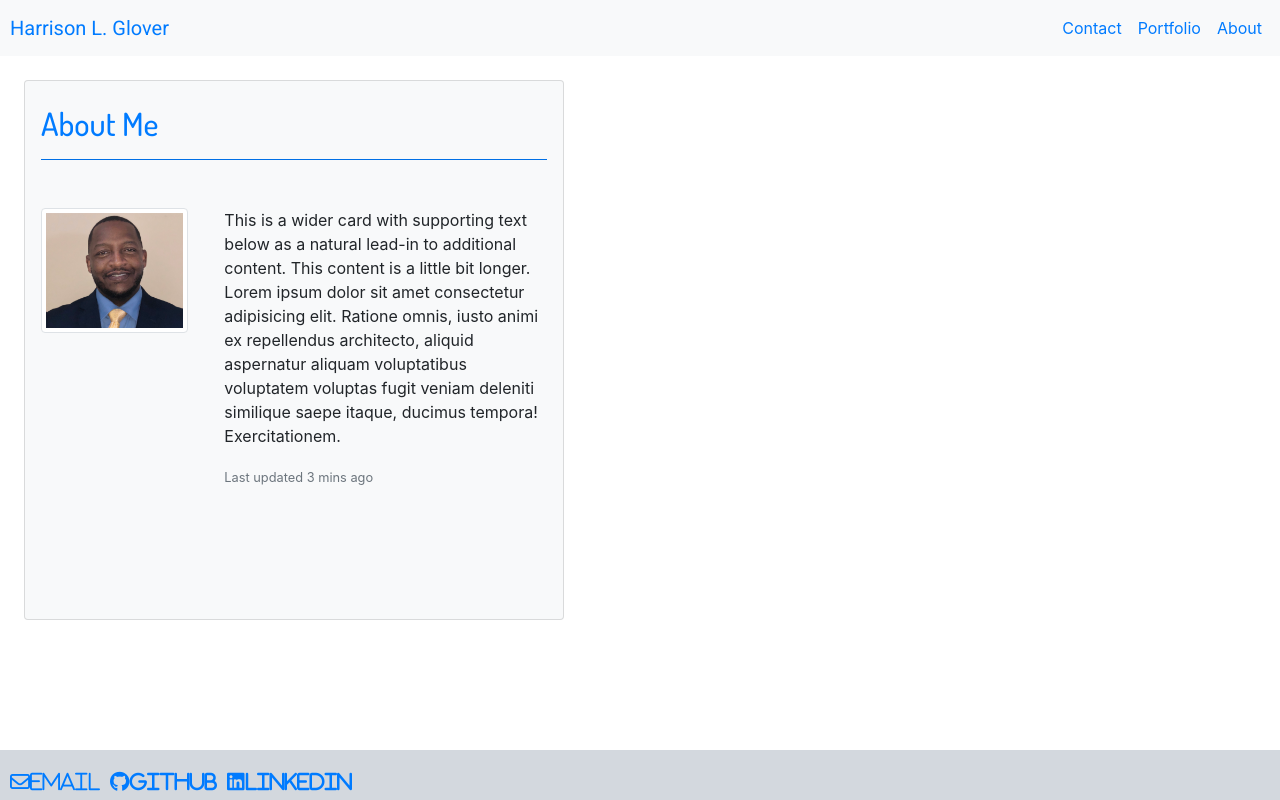
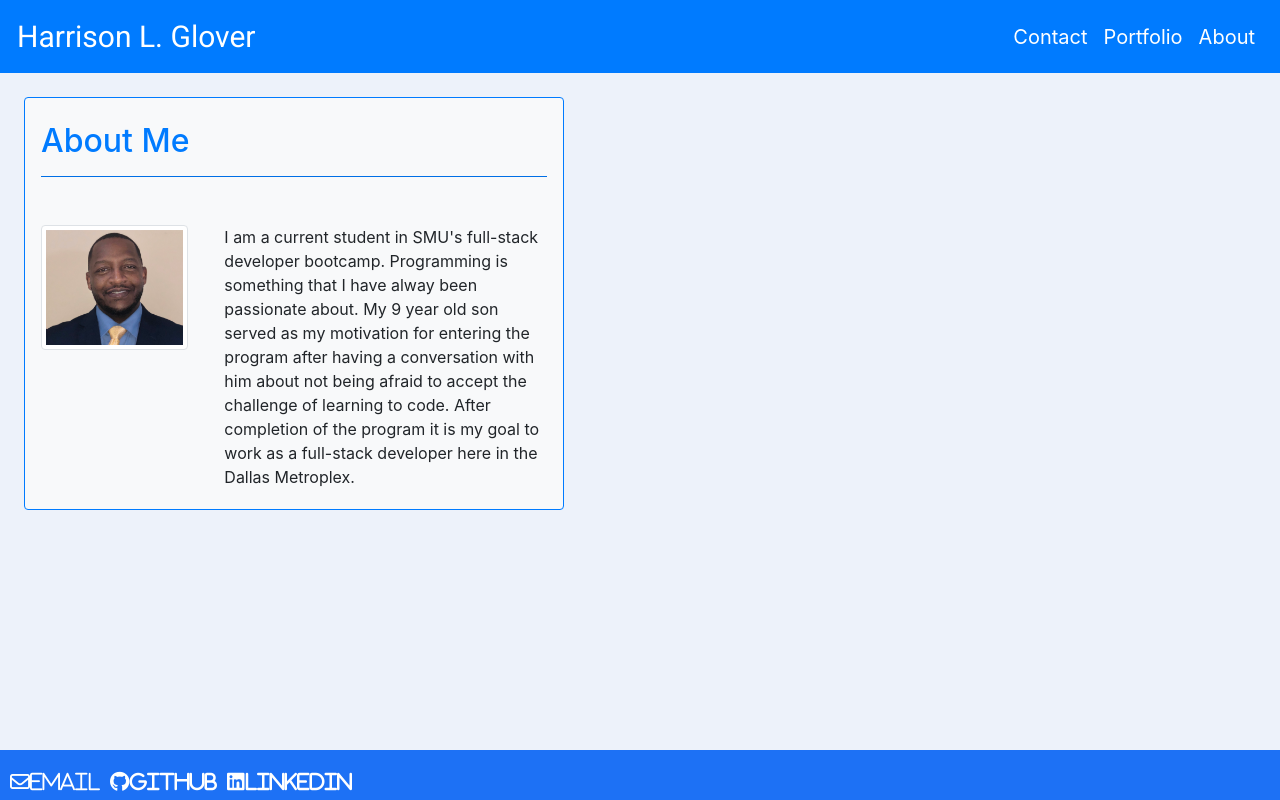
Before and after one commit to Glove1911/Responsive-Portfolio-, a plain HTML site: page index.html in a window 1280 px wide. Drawn offline with nearby package versions, Linux system fonts and the light colour scheme.

```diff
--- a/index.html
+++ b/index.html
@@ -1,5 +1,6 @@
 <!DOCTYPE html>
 <html lang="en">
+
 <head>
   <meta charset="UTF-8">
   <meta name="viewport" content="width=device-width, initial-scale=1.0">
@@ -8,36 +9,37 @@
   <link rel="stylesheet" href="styles.css">
   <link href="https://fonts.googleapis.com/css2?family=Dosis:wght@500&family=Roboto&display=swap" rel="stylesheet">
   <script src="https://kit.fontawesome.com/75f7af119c.js" crossorigin="anonymous"></script>
-    <title>Document</title>
+  <title>Responsive Portfolio</title>
 </head>
+
 <body>
-   <div id="container">
-    <nav class="navbar navbar-expand-lg navbar-light bg-light py-2" id="navbar-color">
-        <a class="navbar-brand text-primary" href="#" id="name">Harrison L. Glover</a>
-        <button class="navbar-toggler" type="button" data-toggle="collapse" data-target="#navbarNavAltMarkup" aria-controls="navbarNavAltMarkup" aria-expanded="false" aria-label="Toggle navigation">
+        <!-- Navigation bar  -->
+  <nav class="navbar navbar-expand-lg navbar-light bg-primary py-2 border border-primary" id="navbar-color">
+    <a class="navbar-brand text-white" href="#" id="name">Harrison L. Glover</a>
+    <button class="navbar-toggler" type="button" data-toggle="collapse" data-target="#navbarNavAltMarkup"
+      aria-controls="navbarNavAltMarkup" aria-expanded="false" aria-label="Toggle navigation">
       <span class="navbar-toggler-icon"></span>
     </button>
     <div class="collapse navbar-collapse" id="navbarNavAltMarkup">
       <div class="navbar-nav ml-auto">
-            <a class="nav-link active text-primary" href="contact.html">Contact <span class="sr-only">(current)</span></a>
-            <a class="nav-link text-primary" href="portfolio.html">Portfolio</a>
-            <a class="nav-link text-primary" href="index.html">About</a>
-            <!-- <a class="nav-link disabled" href="#" tabindex="-1" aria-disabled="true">Disabled</a> -->
+        <a class="nav-link active text-white" href="contact.html">Contact <span class="sr-only">(current)</span></a>
+        <a class="nav-link text-white" href="portfolio.html">Portfolio</a>
+        <a class="nav-link text-white" href="index.html">About</a>
       </div>
     </div>
   </nav>
-      <main class="card mb-3 ml-4 mt-4 bg-light" style="max-width: 540px; height: 540px;">
+      <!-- Bio Card -->
+  <main class="card mb-5 ml-4 mt-4 bg-light border border-primary " style="max-width: 540px; height: auto;">
     <div class="h2 px-3 text-primary mt-4" id="about">About Me
       <hr style="width:100%x;" class="bg-primary">
     </div>
     <div class="row no-gutters">
       <div class="col-md-4 px-3 mt-4">
-            <img src="/Images/16D1CC79-6031-45C0-B438-8CAE215F4428_1_105_c.jpeg" class="img-thumbnail" alt="...">
+        <img src="./Images/16D1CC79-6031-45C0-B438-8CAE215F4428_1_105_c.jpeg" class="img-thumbnail" alt="Profile Pic">
       </div>
       <div class="col-md-8">
         <div class="card-body mt-1">
-              <p class="card-text">This is a wider card with supporting text below as a natural lead-in to additional content. This content is a little bit longer. Lorem ipsum dolor sit amet consectetur adipisicing elit. Ratione omnis, iusto animi ex repellendus architecto, aliquid aspernatur aliquam voluptatibus voluptatem voluptas fugit veniam deleniti similique saepe itaque, ducimus tempora! Exercitationem.</p>
-              <p class="card-text"><small class="text-muted">Last updated 3 mins ago</small></p>
+          <p class="card-text">I am a current student in SMU's full-stack developer bootcamp.  Programming is something that I have alway been passionate about.  My 9 year old son served as my motivation for entering the program after having a conversation with him about not being afraid to accept the challenge of learning to code.  After completion of the program it is my goal to work as a full-stack developer here in the Dallas Metroplex.</p>
         </div>
       </div>
     </div>
@@ -45,13 +47,15 @@
   <footer id="footer">
     <div id="footer-content">
       <nav class="nav justify">
-        <a class="far fa-envelope" id="mail" href="mailto: harrison_glover@yahoo.com">Email</a>
-        <a class="fab fa-github" href="https://github.com/Glove1911" id="github">Github</a>
-        <a class="fab fa-linkedin" href="https://www.linkedin.com/in/harrison-glover-80252998/" id="linkedin">LinkedIn</a>
+        <a class="far fa-envelope text-white" id="mail" href="mailto: harrison_glover@yahoo.com">Email</a>
+        <a class="fab fa-github text-white" href="https://github.com/Glove1911" id="github">Github</a>
+        <a class="fab fa-linkedin text-white" href="https://www.linkedin.com/in/harrison-glover-80252998/"
+          id="linkedin">LinkedIn</a>
 
       </nav>
 
     </div>
   </footer>
 </body>
+
 </html>
--- a/styles.css
+++ b/styles.css
@@ -1,55 +1,56 @@
-#navbar-color{
-    background-color: #99b3bd;
-    padding: 10px;
-    opacity: 1;
+    .navbar-nav.ml-auto{
+        font-size: 20px;
 }
-    #image{
-        display: flex;
-        justify-content: space-around;
-    }
+
+    #name{
+        font-family: 'Roboto', sans-serif;
+        font-size: 30px;
+
+}
 
     html, body {
         margin: 0px;
         padding: 0px;
         min-height: 100%;
         height: 100%;
-      }
+        background-color: #edf2fa;
 
+    }
+      /*Styling for Sticky Footer  */
       #wrapper {
         min-height: 100%;
         height: auto !important;
-        margin-bottom: -50px; /* the bottom margin is the negative value of the footer's total height */
+        margin-bottom: -50px;
       }
 
       #wrapper:after {
         content: "";
         display: flex;
-        height: 50px; /* the footer's total
-        height */
-        /* margin-top: 20px; */
+        height: 50px;
       }
 
       #content {
         height: 100%;
-        /* padding: 30x; */
+        padding: 10px;
       }
 
       #footer {
-        height: 50px; /* the footer's total height */
+        height: 50px;
         position: fixed;
         bottom: 0;
         width: 100%;
+        background-color: #1d71f5;
+
 
       }
 
       #footer-content {
-        background-color: #d3d8de;
         border: none;
-        /* height: 32px; height + top/bottom paddding + top/bottom border must add up to footer height */
-        /* padding-bottom: 10px; */
-        /* padding-top: 10px; */
         padding: 10px;
+
+
       }
+      /* Styling for footer links */
       #github{
           padding-top: 12px;
           margin-right: 10px;
@@ -68,9 +69,3 @@
           font-size: 20px;
 
       }
-      #about{
-        font-family: 'Dosis', sans-serif;
-      }
-      #name{
-        font-family: 'Roboto', sans-serif;
-      }
```
Also changed, not shown: contact.html (+20 -21 lines), portfolio.html (+16 -13 lines), images/3C9FC503-A257-40CD-9EC8-9C985C1DA79B_1_105_c.jpeg (added), images/BD6A17F6-F887-4E60-9323-88ED34502300.jpeg (added), images/CFD918C6-6BB4-4D08-B99A-452EBB44B004_1_105_c.jpeg (added), images/FBC4011B-6E1D-4D5B-95CD-602C6FB32F10_1_105_c.jpeg (added), 2 other files. Lines whose indentation alone changed are shown as unchanged.
